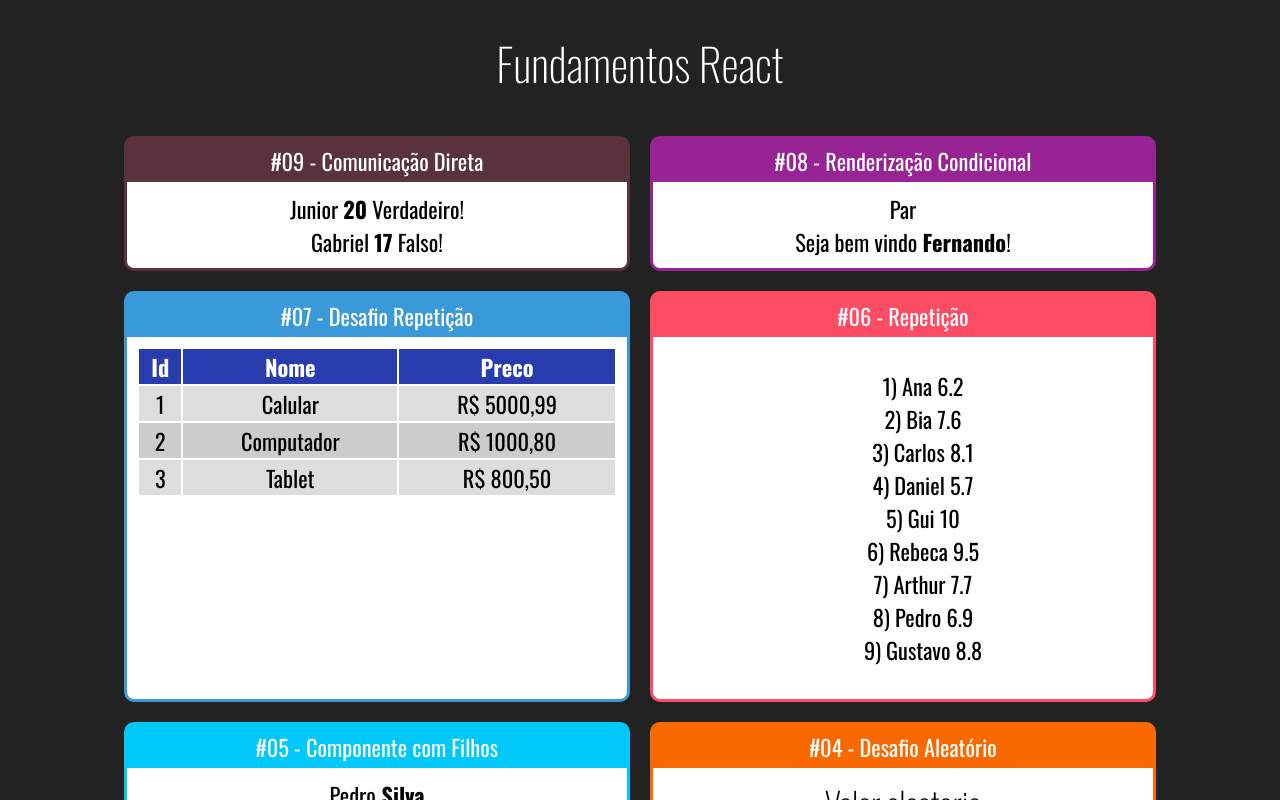
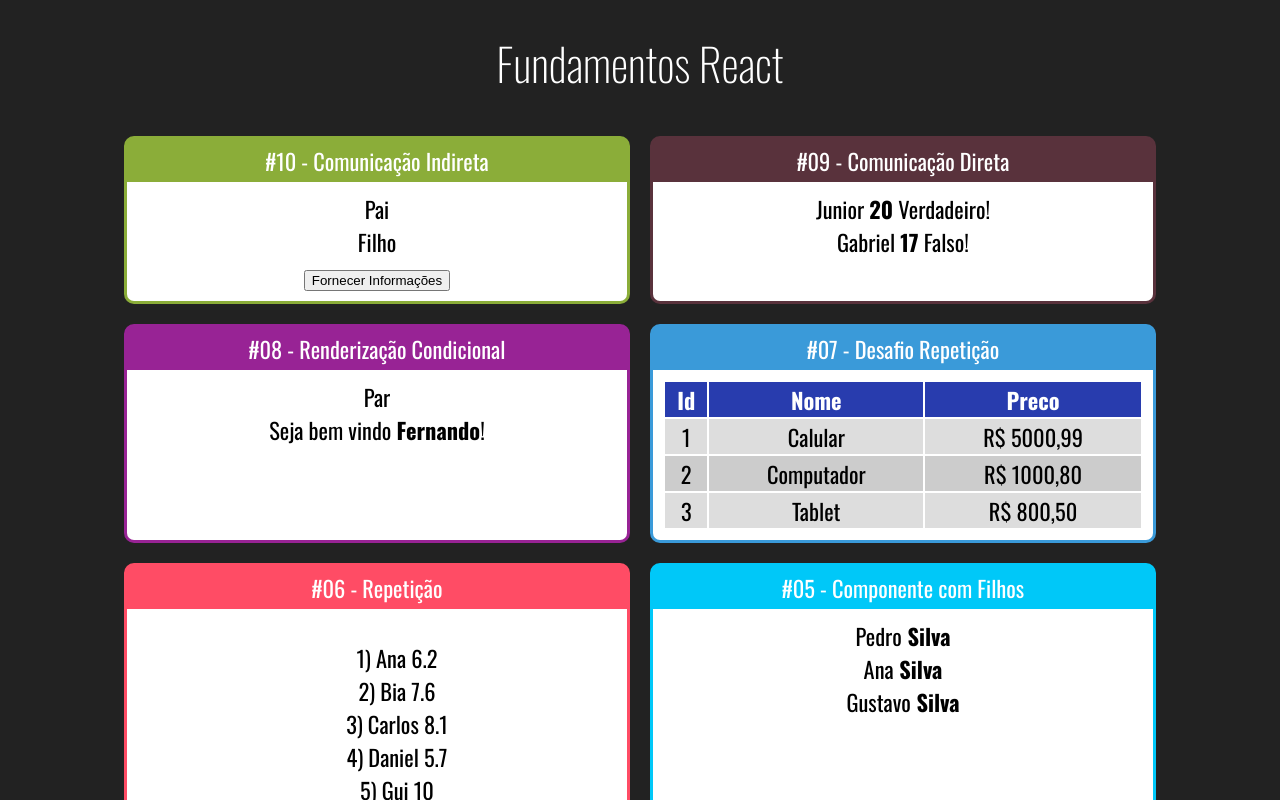
Before and after one commit to lucasg13info/curso-react, a React (Create React App) app in the folder fundamentos-react/: page / in a window 1280 px wide. Shown: the top 800 px of the page. Built offline with nearby package versions, Linux system fonts and the light colour scheme.

Commit message:
criado o componente filho e pai para a comunicação indireta

```diff
--- a/fundamentos-react/src/App.jsx
+++ b/fundamentos-react/src/App.jsx
@@ -1,7 +1,7 @@
 import './App.css'
 import React from 'react';
 
-
+import IndiretaPai from "./components/comunicacao/IndiretaPai"
 import DiretaPai from"./components/comunicacao/DiretaPai";
 import UsuaioInfo from './components/basicos/condicional/UsuarioInfo'
 import ParOuImpar from './components/basicos/condicional/ParOuImpar'
@@ -21,10 +21,14 @@ export default () => (
         <h1>Fundamentos React</h1>
 
         <div className="Cards">
+        <Card titulo="#10 - Comunicação Indireta" color="#8BAD39">
+                <IndiretaPai/>
+            </Card>
 
             <Card titulo="#09 - Comunicação Direta" color="#59323C">
                 <DiretaPai/>
             </Card>
+
             <Card titulo="#08 - Renderização Condicional" color="#982395">
                 <ParOuImpar numero={20}> </ParOuImpar>
                 <UsuaioInfo usuario={{ nome: 'Fernando' }} />
--- /dev/null
+++ b/fundamentos-react/src/components/comunicacao/IndiretaFilho.jsx
@@ -0,0 +1,11 @@
+import React from 'react'
+
+export default props => {
+    return (
+        <div>
+            <div>Filho</div>
+            <button>Fornecer Informações</button>
+        </div>
+
+    )
+}
--- /dev/null
+++ b/fundamentos-react/src/components/comunicacao/IndiretaPai.jsx
@@ -0,0 +1,17 @@
+import React from 'react'
+import IndiretaFilho from './IndiretaFilho'
+
+export default props => {
+
+
+    //Nome idade nerd
+
+    return (
+        <div>
+            Pai
+
+            <IndiretaFilho/>
+        </div>
+
+    )
+}
```
